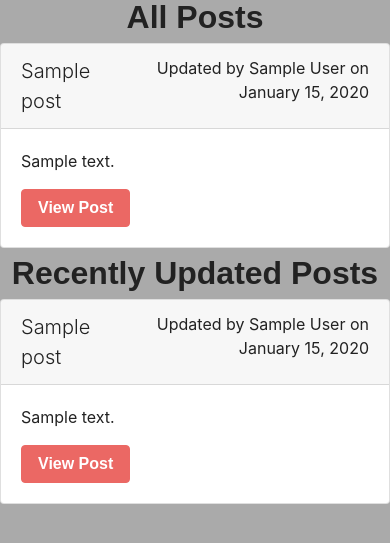
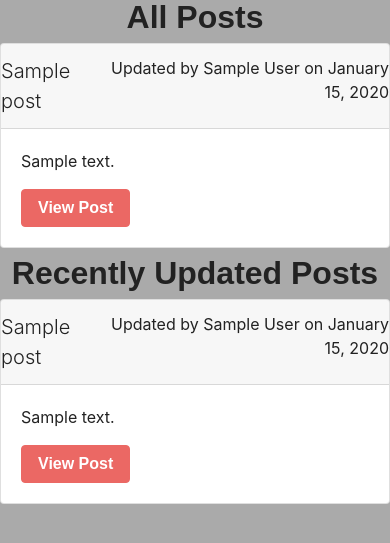
Before and after one commit to jdmarty/consoledotblog, a Node server app: page / in a window 390 px wide. Shown: the part 56-599 px from the top of the page. Run offline with Node 20, Linux system fonts and the light colour scheme; tables that the repository leaves empty hold one stand-in row (values such as "Sample post"); some libraries are stand-ins or nearby versions; some web fonts are replaced.

Commit message:
removed padding from mobile home page cards

```diff
--- a/views/partials/homePost.handlebars
+++ b/views/partials/homePost.handlebars
@@ -1,5 +1,5 @@
 <div class="card my-2">
-    <div class="card-header d-flex justify-content-between">
+    <div class="card-header d-flex justify-content-between px-0 px-sm-2">
         <span class="lead m-0">{{title}}</span>
         {{#if updated_date}}
         <span class="m-0 text-right">Updated by {{user.name}} on {{format_date post_date}}</span>
```
